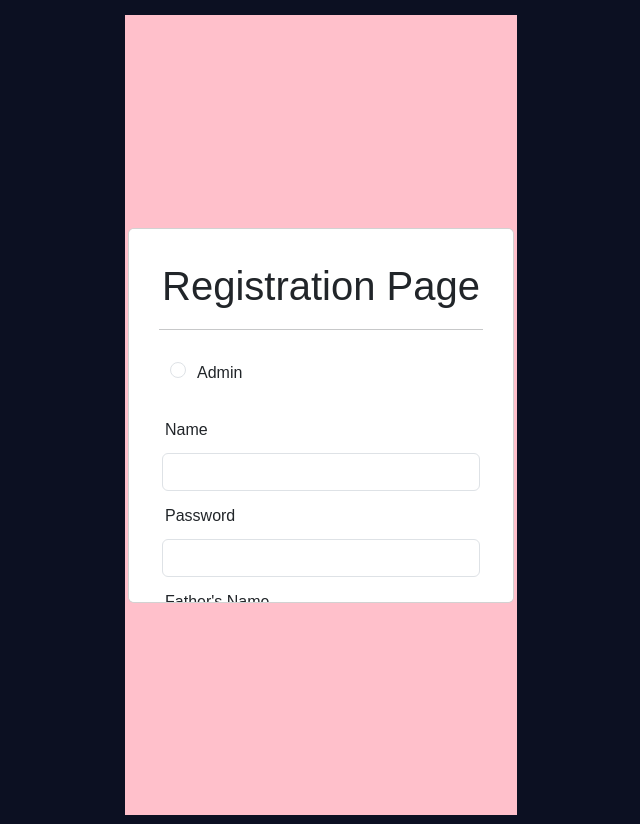
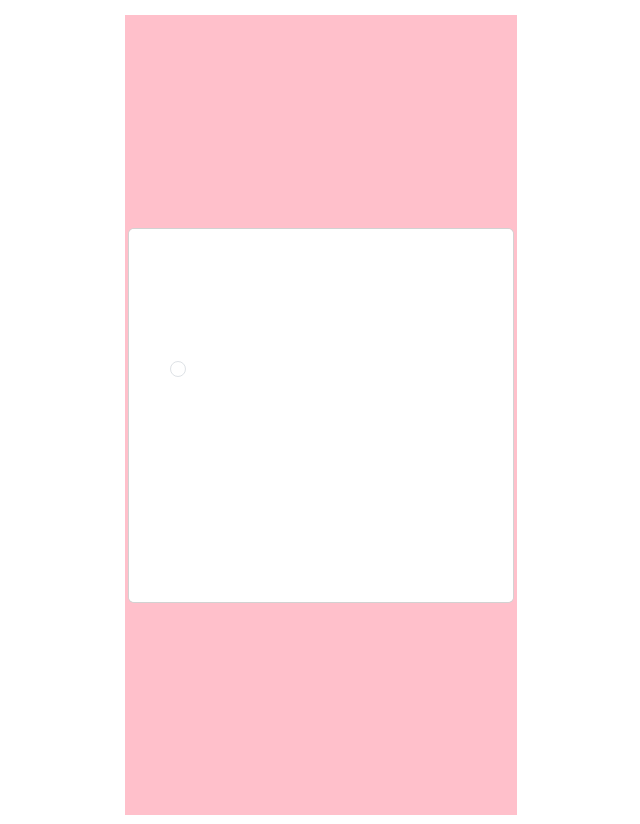
Before and after one commit to MukandKrishna/blood-bank-bootstrap-css, a React (Create React App) app in the folder client/: page /Register in a window 1280 px wide. Shown: the whole page, without its empty margins (319-959 px from the left). Built offline with nearby package versions, Linux system fonts and the light colour scheme; no server answers.

Commit message:
login worked, registration remaining

```diff
--- a/client/src/components/Shared/Form/Form.js
+++ b/client/src/components/Shared/Form/Form.js
@@ -50,9 +50,9 @@ const Form = ({ formType, submitBtn, formTitle }) => {
             );
         }}
       >
-        <h1 className="text-center">{formTitle}</h1>
+        <h1 className="text-left" style={whiteTextStyle}>{formTitle}</h1>
         <hr
-        // style={{ backgroundColor: "white", height: "2px", border: "none" }}
+        style={{ backgroundColor: "white", height: "2px", border: "none" }}
         />
         <div className="d-flex mb-3">
           {/* <div className="form-check">
@@ -85,7 +85,7 @@ const Form = ({ formType, submitBtn, formTitle }) => {
             <label
               htmlFor="adminRadio"
               className="form-check-label"
-              // style={whiteTextStyle}
+              style={whiteTextStyle}
             >
               Admin
             </label>
@@ -164,18 +164,20 @@ const Form = ({ formType, submitBtn, formTitle }) => {
             case formType === "login": {
               return (
                 <>
-                  <label for="">Email</label>
+                  {/* <label for="" style={whiteTextStyle}>Email</label> */}
                   <InputType
                     labelText={""}
+                    placeHolder={"Enter your Email"}
                     labelFor={"forEmail"}
                     inputType={"email"}
                     name={"email"}
                     value={email}
                     onChange={(e) => setEmail(e.target.value)}
                   />
-                  <label for="">Email</label>
+                  {/* <label for="" style={whiteTextStyle}>Password</label> */}
                   <InputType
                     labelText={""}
+                    placeHolder={"Enter your Password"}
                     labelFor={"forPassword"}
                     inputType={"password"}
                     name={"password"}
@@ -319,11 +321,9 @@ const Form = ({ formType, submitBtn, formTitle }) => {
             </p>
           )}
         </div>
-        <div className="row justify-content-center">
-          <button className="btn btn-primary" type="submit">
-            {submitBtn}
-          </button>
-        </div>
+        {/* <div className="row justify-content-center"> */}
+          <button type="submit">{submitBtn}</button>
+        {/* </div> */}
       </form>
     </div>
   );
--- a/client/src/components/Shared/Form/InputType.js
+++ b/client/src/components/Shared/Form/InputType.js
@@ -1,8 +1,9 @@
 import React from "react";
-// import "./form.css";
+import "./form.css";
 
 const InputType = ({
   labelText,
+  placeHolder,
   labelFor,
   inputType,
   value,
@@ -11,7 +12,7 @@ const InputType = ({
 }) => {
   return (
     <>
-      <div className="mb-1">
+      <div className="inputtype">
         <label htmlFor={labelFor} className="form-label">
           {labelText}
         </label>
@@ -21,6 +22,7 @@ const InputType = ({
           name={name}
           value={value}
           onChange={onChange}
+          placeHolder={placeHolder}
         />
       </div>
     </>
--- a/client/src/components/Shared/Form/form.css
+++ b/client/src/components/Shared/Form/form.css
@@ -1,11 +1,11 @@
-/* .mb-1{
+.inputtype {
     position: relative;
     width: 310px;
     margin: 30px 0;
     border-bottom: 2px solid #fff;
 }
 
-.mb-1 .form-control{
+.inputtype input {
     width: 100%;
     height: 30px;
     background: transparent;
@@ -17,11 +17,12 @@
 }
 
 
-.mb-1 .form-control:focus ~ .label,
-.mb-1 .form-control:valid ~ .label{
-    top: -5px;
+.inputtype .form-control:focus~.form-label,
+.inputtype .form-control:valid~.form-label {
+    top: -15px;
 }
-.mb-1 label{
+
+.inputtype label {
     position: absolute;
     top: 50%;
     left: 5px;
@@ -30,4 +31,22 @@
     font-size: 16px;
     pointer-events: none;
     transition: .3s;
-} */
+}
+
+button {
+    height: 40px;
+    width: 100px;
+    font-size: 15px;
+    font-weight: 600;
+    cursor: pointer;
+    border: none;
+    outline: none;
+    border-radius: 5px;
+}
+
+button:focus {
+    color: #fff;
+    background-color: #0c1022;
+    border: 2px solid #fff;
+
+}
--- a/client/src/index.css
+++ b/client/src/index.css
@@ -11,7 +11,7 @@ code {
   font-family: source-code-pro, Menlo, Monaco, Consolas, 'Courier New',
     monospace;
 } */
-
+/*
 * {
   margin: 0;
   padding: 0;
@@ -28,4 +28,4 @@ code {
   align-items: center;
   justify-content: center;
   min-height: 100vh;
-}
+} */
--- a/client/src/index.js
+++ b/client/src/index.js
@@ -1,6 +1,6 @@
 import React from 'react';
 import ReactDOM from 'react-dom/client';
-import './index.css';
+// import './index.css';
 import App from './App';
 import reportWebVitals from './reportWebVitals';
 import {BrowserRouter} from 'react-router-dom';
--- a/client/src/pages/auth/Login.js
+++ b/client/src/pages/auth/Login.js
@@ -12,12 +12,12 @@ import React from "react";
 import Form from "../../components/Shared/Form/Form"; // Import Form from Form.js
 // import { useSelector } from "react-redux"; // Import useSelector from react-redux
 // import Spinner from "../../components/Shared/Spinner";
-import "./index.css";
-
+// import "./Login.module.css";
+import styles from "./Login.module.css"; // Import the CSS module
 const Login = () => {
   return (
-        <div class="box">
-        <div class="image">
+        <div class={styles.box}>
+        <div class={styles.image}>
           <Form
             formTitle={"Login"}
             submitBtn={"Login"}
--- a/client/src/pages/auth/index.css
+++ b/client/src/pages/auth/Login.module.css
@@ -12,7 +12,7 @@ body {
     justify-content: center;
     align-items: center;
     min-height: 100vh;
-    background: #0c1022;
+    /* background: #0c1022; */
     overflow: hidden;
 }
 
@@ -67,10 +67,3 @@ body {
     z-index: 1;
     border-radius: 16px;
 }
-
-.form-box {
-    display: flex;
-    justify-content: center;
-    align-items: center;
-    min-height: 60vh;
-}
```
Also changed, not shown: client/src/pages/HomePage.css (added).
